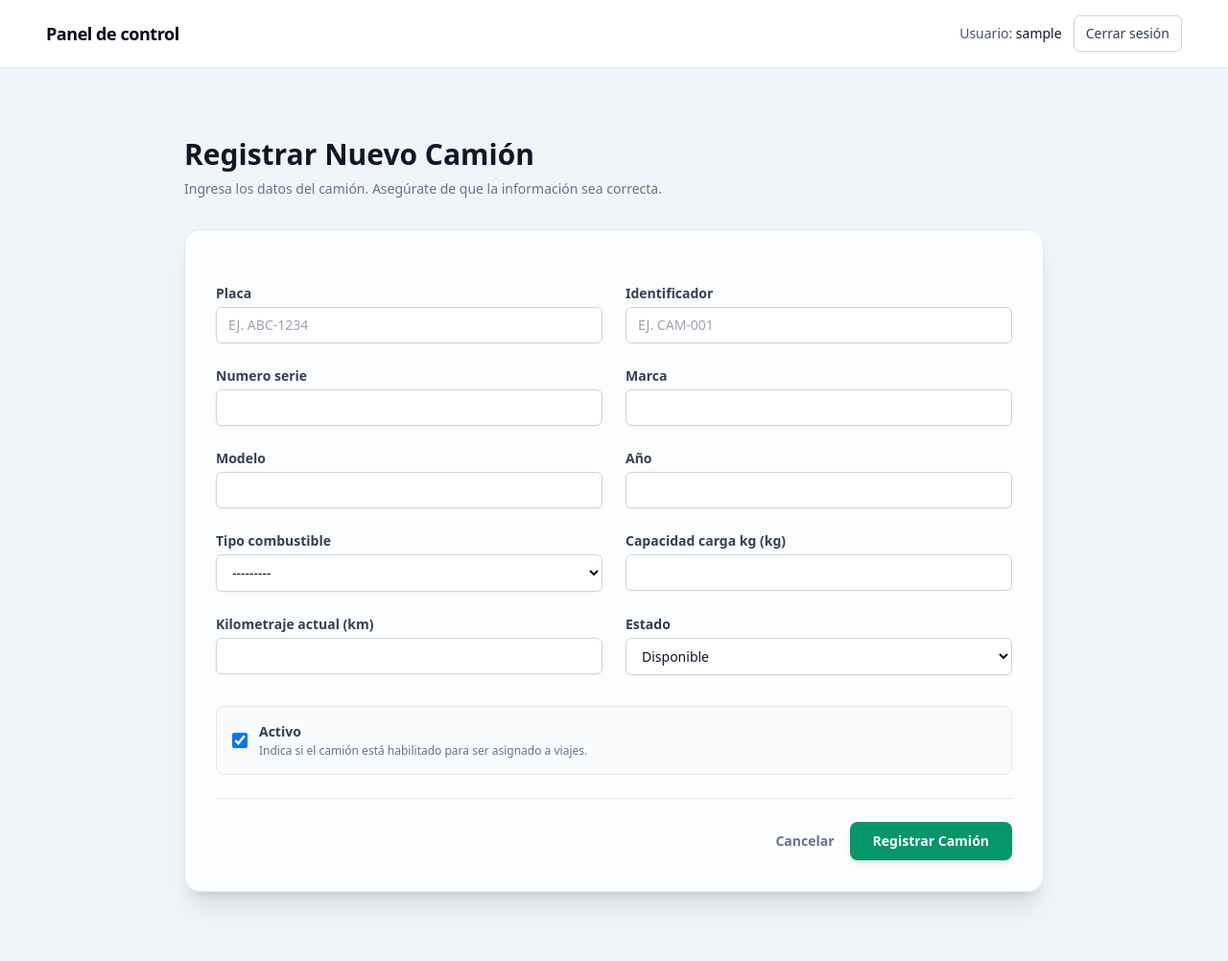
After one commit to Atroposs/bienes, a Django app: page /camiones/nuevo/ in a window 1280 px wide. The commit adds this page. Shown: the whole page at 96% size. Run offline with Django 5.2, Linux system fonts and the light colour scheme; the visitor is signed in with stand-in values (Sample User, id 1); some libraries are stand-ins or nearby versions.

```diff
--- a/proyecto_seguro/apps/bienes/urls.py
+++ b/proyecto_seguro/apps/bienes/urls.py
@@ -4,8 +4,10 @@ from . import views
 app_name = "bienes"
 
 urlpatterns = [
+    path("", views.home_router, name="home_router"),
+    path("general/", views.panel_control_auditor, name="panel_control_auditor"),
     # Rutas de bienes
-    path("", views.lista_bienes, name="lista_bienes"),
+    path("lista/", views.lista_bienes, name="lista_bienes"),
     path("nuevo/", views.crear_bien, name="crear_bien"),
     path("mis-bienes/", views.reporte_mis_bienes, name="reporte_mis_bienes"),
     path("reporte-general/", views.reporte_general_bienes, name="reporte_general_bienes"),
--- /dev/null
+++ b/proyecto_seguro/apps/camiones/forms.py
@@ -0,0 +1,67 @@
+import re
+from datetime import date
+from django import forms
+from django.core.exceptions import ValidationError
+from .models import Camion
+
+class CamionForm(forms.ModelForm):
+    class Meta:
+        model = Camion
+        fields = [
+            "placa",
+            "identificador",
+            "marca",
+            "modelo",
+            "anio",
+            "numero_serie",
+            "capacidad_carga_kg",
+            "kilometraje_actual",
+            "tipo_combustible",
+            "estado",
+            "activo",
+        ]
+        widgets = {
+            "placa": forms.TextInput(attrs={"class": "mt-1 block w-full rounded-md border-slate-300 shadow-sm focus:border-emerald-500 focus:ring-emerald-500 sm:text-sm px-3 py-2 border text-slate-900 bg-white uppercase", "placeholder": "Ej. ABC-1234"}),
+            "identificador": forms.TextInput(attrs={"class": "mt-1 block w-full rounded-md border-slate-300 shadow-sm focus:border-emerald-500 focus:ring-emerald-500 sm:text-sm px-3 py-2 border text-slate-900 bg-white uppercase", "placeholder": "Ej. CAM-001"}),
+            "marca": forms.TextInput(attrs={"class": "mt-1 block w-full rounded-md border-slate-300 shadow-sm focus:border-emerald-500 focus:ring-emerald-500 sm:text-sm px-3 py-2 border text-slate-900 bg-white"}),
+            "modelo": forms.TextInput(attrs={"class": "mt-1 block w-full rounded-md border-slate-300 shadow-sm focus:border-emerald-500 focus:ring-emerald-500 sm:text-sm px-3 py-2 border text-slate-900 bg-white"}),
+            "anio": forms.NumberInput(attrs={"class": "mt-1 block w-full rounded-md border-slate-300 shadow-sm focus:border-emerald-500 focus:ring-emerald-500 sm:text-sm px-3 py-2 border text-slate-900 bg-white"}),
+            "numero_serie": forms.TextInput(attrs={"class": "mt-1 block w-full rounded-md border-slate-300 shadow-sm focus:border-emerald-500 focus:ring-emerald-500 sm:text-sm px-3 py-2 border text-slate-900 bg-white uppercase"}),
+            "capacidad_carga_kg": forms.NumberInput(attrs={"class": "mt-1 block w-full rounded-md border-slate-300 shadow-sm focus:border-emerald-500 focus:ring-emerald-500 sm:text-sm px-3 py-2 border text-slate-900 bg-white", "step": "0.01"}),
+            "kilometraje_actual": forms.NumberInput(attrs={"class": "mt-1 block w-full rounded-md border-slate-300 shadow-sm focus:border-emerald-500 focus:ring-emerald-500 sm:text-sm px-3 py-2 border text-slate-900 bg-white", "step": "0.01"}),
+            "tipo_combustible": forms.Select(attrs={"class": "mt-1 block w-full rounded-md border-slate-300 shadow-sm focus:border-emerald-500 focus:ring-emerald-500 sm:text-sm px-3 py-2 border text-slate-900 bg-white"}),
+            "estado": forms.Select(attrs={"class": "mt-1 block w-full rounded-md border-slate-300 shadow-sm focus:border-emerald-500 focus:ring-emerald-500 sm:text-sm px-3 py-2 border text-slate-900 bg-white"}),
+            "activo": forms.CheckboxInput(attrs={"class": "h-4 w-4 rounded border-slate-300 text-emerald-600 focus:ring-emerald-600"}),
+        }
+
+    def clean_placa(self):
+        placa = self.cleaned_data["placa"].strip().upper()
+        # Formato básico: 1 a 4 letras, un guión (opcional) y 2 a 5 números. O simplemente alfanumérico.
+        if not re.match(r'^[A-Z0-9-]{4,10}$', placa):
+            raise ValidationError("La placa debe contener entre 4 y 10 caracteres alfanuméricos o guiones.")
+        return placa
+
+    def clean_identificador(self):
+        return self.cleaned_data["identificador"].strip().upper()
+
+    def clean_numero_serie(self):
+        return self.cleaned_data["numero_serie"].strip().upper()
+
+    def clean_anio(self):
+        anio = self.cleaned_data["anio"]
+        anio_actual = date.today().year
+        if anio < 1980 or anio > anio_actual + 1:
+            raise ValidationError(f"El año debe estar entre 1980 y {anio_actual + 1}.")
+        return anio
+
+    def clean_capacidad_carga_kg(self):
+        capacidad = self.cleaned_data["capacidad_carga_kg"]
+        if capacidad < 0:
+            raise ValidationError("La capacidad de carga no puede ser negativa.")
+        return capacidad
+
+    def clean_kilometraje_actual(self):
+        kilometraje = self.cleaned_data["kilometraje_actual"]
+        if kilometraje < 0:
+            raise ValidationError("El kilometraje no puede ser negativo.")
+        return kilometraje
--- a/proyecto_seguro/apps/camiones/models.py
+++ b/proyecto_seguro/apps/camiones/models.py
@@ -16,6 +16,7 @@ class Camion(models.Model):
     ]
 
     placa = models.CharField(max_length=20, unique=True)
+    identificador = models.CharField(max_length=20, unique=True, help_text="ID interno estandarizado (ej. CAM-001)")
     marca = models.CharField(max_length=50)
     modelo = models.CharField(max_length=50)
     anio = models.IntegerField(verbose_name="año")
--- /dev/null
+++ b/proyecto_seguro/apps/camiones/templates/camiones/formulario_camion.html
@@ -0,0 +1,141 @@
+{% extends "base.html" %}
+
+{% block title %}{{ titulo }}{% endblock %}
+
+{% block content %}
+<div class="mx-auto max-w-4xl py-8">
+
+    <!-- Encabezado -->
+    <div class="mb-8">
+        <h1 class="text-3xl font-bold text-slate-900">{{ titulo }}</h1>
+        <p class="mt-2 text-sm text-slate-500">Ingresa los datos del camión. Asegúrate de que la información sea correcta.</p>
+    </div>
+
+    <!-- Mensajes de Error Generales -->
+    {% if form.errors %}
+        <div class="mb-6 rounded-lg border-l-4 border-red-500 bg-red-50 p-4">
+            <div class="flex items-center">
+                <svg class="h-5 w-5 text-red-500 mr-2" fill="none" stroke="currentColor" viewBox="0 0 24 24"><path stroke-linecap="round" stroke-linejoin="round" stroke-width="2" d="M12 8v4m0 4h.01M21 12a9 9 0 11-18 0 9 9 0 0118 0z"></path></svg>
+                <h3 class="text-sm font-medium text-red-800">Hay errores en el formulario</h3>
+            </div>
+            <ul class="mt-2 text-sm text-red-700 list-disc list-inside">
+                {% for field in form %}
+                    {% for error in field.errors %}
+                        <li><strong>{{ field.label }}:</strong> {{ error }}</li>
+                    {% endfor %}
+                {% endfor %}
+                {% for error in form.non_field_errors %}
+                    <li>{{ error }}</li>
+                {% endfor %}
+            </ul>
+        </div>
+    {% endif %}
+
+    <!-- Contenedor del Formulario (Glassmorphism sutil) -->
+    <div class="rounded-2xl border border-slate-200 bg-white/80 p-8 shadow-xl backdrop-blur-sm">
+        <form method="post" class="space-y-6">
+            {% csrf_token %}
+
+            <div class="grid grid-cols-1 md:grid-cols-2 gap-6">
+                <!-- Placa -->
+                <div>
+                    <label class="block text-sm font-bold text-slate-700 mb-1" for="{{ form.placa.id_for_label }}">
+                        {{ form.placa.label }}
+                    </label>
+                    {{ form.placa }}
+                </div>
+
+                <!-- Identificador -->
+                <div>
+                    <label class="block text-sm font-bold text-slate-700 mb-1" for="{{ form.identificador.id_for_label }}">
+                        {{ form.identificador.label }}
+                    </label>
+                    {{ form.identificador }}
+                </div>
+
+                <!-- Número de Serie -->
+                <div>
+                    <label class="block text-sm font-bold text-slate-700 mb-1" for="{{ form.numero_serie.id_for_label }}">
+                        {{ form.numero_serie.label }}
+                    </label>
+                    {{ form.numero_serie }}
+                </div>
+
+                <!-- Marca -->
+                <div>
+                    <label class="block text-sm font-bold text-slate-700 mb-1" for="{{ form.marca.id_for_label }}">
+                        {{ form.marca.label }}
+                    </label>
+                    {{ form.marca }}
+                </div>
+
+                <!-- Modelo -->
+                <div>
+                    <label class="block text-sm font-bold text-slate-700 mb-1" for="{{ form.modelo.id_for_label }}">
+                        {{ form.modelo.label }}
+                    </label>
+                    {{ form.modelo }}
+                </div>
+
+                <!-- Año -->
+                <div>
+                    <label class="block text-sm font-bold text-slate-700 mb-1" for="{{ form.anio.id_for_label }}">
+                        {{ form.anio.label }}
+                    </label>
+                    {{ form.anio }}
+                </div>
+
+                <!-- Combustible -->
+                <div>
+                    <label class="block text-sm font-bold text-slate-700 mb-1" for="{{ form.tipo_combustible.id_for_label }}">
+                        {{ form.tipo_combustible.label }}
+                    </label>
+                    {{ form.tipo_combustible }}
+                </div>
+
+                <!-- Capacidad -->
+                <div>
+                    <label class="block text-sm font-bold text-slate-700 mb-1" for="{{ form.capacidad_carga_kg.id_for_label }}">
+                        {{ form.capacidad_carga_kg.label }} (kg)
+                    </label>
+                    {{ form.capacidad_carga_kg }}
+                </div>
+
+                <!-- Kilometraje -->
+                <div>
+                    <label class="block text-sm font-bold text-slate-700 mb-1" for="{{ form.kilometraje_actual.id_for_label }}">
+                        {{ form.kilometraje_actual.label }} (km)
+                    </label>
+                    {{ form.kilometraje_actual }}
+                </div>
+
+                <!-- Estado -->
+                <div>
+                    <label class="block text-sm font-bold text-slate-700 mb-1" for="{{ form.estado.id_for_label }}">
+                        {{ form.estado.label }}
+                    </label>
+                    {{ form.estado }}
+                </div>
+
+                <!-- Activo -->
+                <div class="flex items-center md:col-span-2 bg-slate-50 p-4 rounded-lg border border-slate-200 mt-2">
+                    {{ form.activo }}
+                    <label class="ml-3 block text-sm font-bold text-slate-700 cursor-pointer" for="{{ form.activo.id_for_label }}">
+                        {{ form.activo.label }}
+                        <p class="text-xs text-slate-500 font-normal mt-0.5">Indica si el camión está habilitado para ser asignado a viajes.</p>
+                    </label>
+                </div>
+            </div>
+
+            <div class="mt-8 flex items-center justify-end gap-4 border-t border-slate-200 pt-6">
+                <a href="{% url 'core:panel_control_auditor' %}?tab=camiones" class="text-sm font-semibold text-slate-500 hover:text-slate-800 transition-colors">
+                    Cancelar
+                </a>
+                <button type="submit" class="inline-flex items-center justify-center rounded-lg bg-emerald-600 px-6 py-2.5 text-sm font-bold text-white shadow-md transition-all hover:bg-emerald-700 hover:shadow-lg active:scale-95">
+                    {{ btn_texto }}
+                </button>
+            </div>
+        </form>
+    </div>
+</div>
+{% endblock %}
--- /dev/null
+++ b/proyecto_seguro/apps/camiones/urls.py
@@ -0,0 +1,9 @@
+from django.urls import path
+from . import views
+
+app_name = "camiones"
+
+urlpatterns = [
+    path("nuevo/", views.crear_camion, name="crear_camion"),
+    path("<int:pk>/editar/", views.editar_camion, name="editar_camion"),
+]
--- a/proyecto_seguro/apps/camiones/views.py
+++ b/proyecto_seguro/apps/camiones/views.py
@@ -1,3 +1,47 @@
-from django.shortcuts import render
+from django.contrib import messages
+from django.contrib.auth.decorators import login_required
+from django.shortcuts import get_object_or_404, redirect, render
+from seguridad.decorators import auditor_requerido
+from .forms import CamionForm
+from .models import Camion
 
-# Create your views here.
+@login_required
+@auditor_requerido
+def crear_camion(request):
+    """Vista para registrar un nuevo camión."""
+    if request.method == "POST":
+        form = CamionForm(request.POST)
+        if form.is_valid():
+            form.save()
+            messages.success(request, "Camión registrado exitosamente.")
+            return redirect("core:panel_control_auditor", permanent=False)
+        else:
+            messages.error(request, "Por favor, corrige los errores en el formulario.")
+    else:
+        form = CamionForm()
+
+    return render(request, "camiones/formulario_camion.html", {
+        "form": form,
+        "titulo": "Registrar Nuevo Camión",
+        "btn_texto": "Registrar Camión",
+    })
+
+@login_required
+@auditor_requerido
+def editar_camion(request, pk):
+    """Vista para editar un camión existente."""
+    camion = get_object_or_404(Camion, pk=pk)
+    if request.method == "POST":
+        form = CamionForm(request.POST, instance=camion)
+        if form.is_valid():
+            form.save()
+            messages.success(request, f"Camión {camion.placa} actualizado exitosamente.")
+            return redirect(f"/general/?tab=camiones")
+    else:
+        form = CamionForm(instance=camion)
+
+    return render(request, "camiones/formulario_camion.html", {
+        "form": form,
+        "titulo": f"Editar Camión: {camion.placa}",
+        "btn_texto": "Guardar Cambios",
+    })
--- a/proyecto_seguro/apps/clientes/views.py
+++ b/proyecto_seguro/apps/clientes/views.py
@@ -34,4 +34,4 @@ def autorizar_cliente(request, cliente_id):
     """Vista de acción para autorizar a un cliente desde el panel."""
     cliente = autorizar_cliente_usuario(cliente_id)
     messages.success(request, f"La cuenta de {cliente.nombre_completo} ha sido autorizada.")
-    return redirect(f"{reverse('core:panel_control_auditor')}?tab=clientes")
+    return redirect(f"{reverse('bienes:panel_control_auditor')}?tab=clientes")
--- a/proyecto_seguro/apps/core/views.py
+++ b/proyecto_seguro/apps/core/views.py
@@ -4,6 +4,7 @@ from seguridad.decorators import auditor_requerido
 from seguridad.roles import es_cliente, es_auditor
 from apps.bienes.models import Bien
 from apps.clientes.models import Cliente
+from apps.camiones.models import Camion
 
 @login_required
 def home_router(request):
@@ -24,12 +25,14 @@ def panel_control_auditor(request):
     # Datos base comunes para el panel
     total_bienes = Bien.objects.count()
     total_clientes = Cliente.objects.filter(usuario__is_active=True).count()
+    total_camiones = Camion.objects.count()
     clientes_pendientes = Cliente.objects.filter(usuario__is_active=False).order_by("-creado_en")
 
     context = {
         "tab": tab,
         "total_bienes": total_bienes,
         "total_clientes": total_clientes,
+        "total_camiones": total_camiones,
         "clientes_pendientes": clientes_pendientes,
     }
 
@@ -48,6 +51,9 @@ def panel_control_auditor(request):
             "cliente_seleccionado": cliente_seleccionado,
             "bienes_cliente": bienes_cliente,
         })
+    elif tab == "camiones":
+        camiones = Camion.objects.all().order_by("-creado_en")
+        context["camiones"] = camiones
     else:
         # Vista por defecto: Control de Viajes (representativo)
         bienes = Bien.objects.select_related("cliente").all().order_by("-creado_en")
--- a/proyecto_seguro/config/urls.py
+++ b/proyecto_seguro/config/urls.py
@@ -16,6 +16,7 @@ urlpatterns = [
     ),
     path("", include("apps.core.urls")),
     path("bienes/", include("apps.bienes.urls")),
+    path("camiones/", include("apps.camiones.urls")),
     path("clientes/", include("apps.clientes.urls")),
     path("direcciones/", include("apps.direcciones.urls")),
     path("", include("apps.rastreo.urls")),
```
Also changed, not shown: proyecto_seguro/apps/bienes/templates/bienes/seccion_clientes_auditor.html (deleted, +0 -70 lines), proyecto_seguro/apps/bienes/templates/bienes/seccion_estadisticas_auditor.html (deleted, +0 -19 lines), proyecto_seguro/apps/bienes/templates/bienes/seccion_viajes_auditor.html (deleted, +0 -90 lines), proyecto_seguro/apps/bienes/views.py (+52 -0 lines), proyecto_seguro/apps/core/templates/core/panel_control_auditor.html (+84 -5 lines), proyecto_seguro/seguridad/validadores.py (+14 -0 lines), proyecto_seguro/apps/camiones/migrations/0002_camion_identificador.py (added), proyecto_seguro/apps/camiones/migrations/0003_alter_camion_identificador.py (added), proyecto_seguro/apps/camiones/migrations/0004_alter_camion_identificador.py (added).
